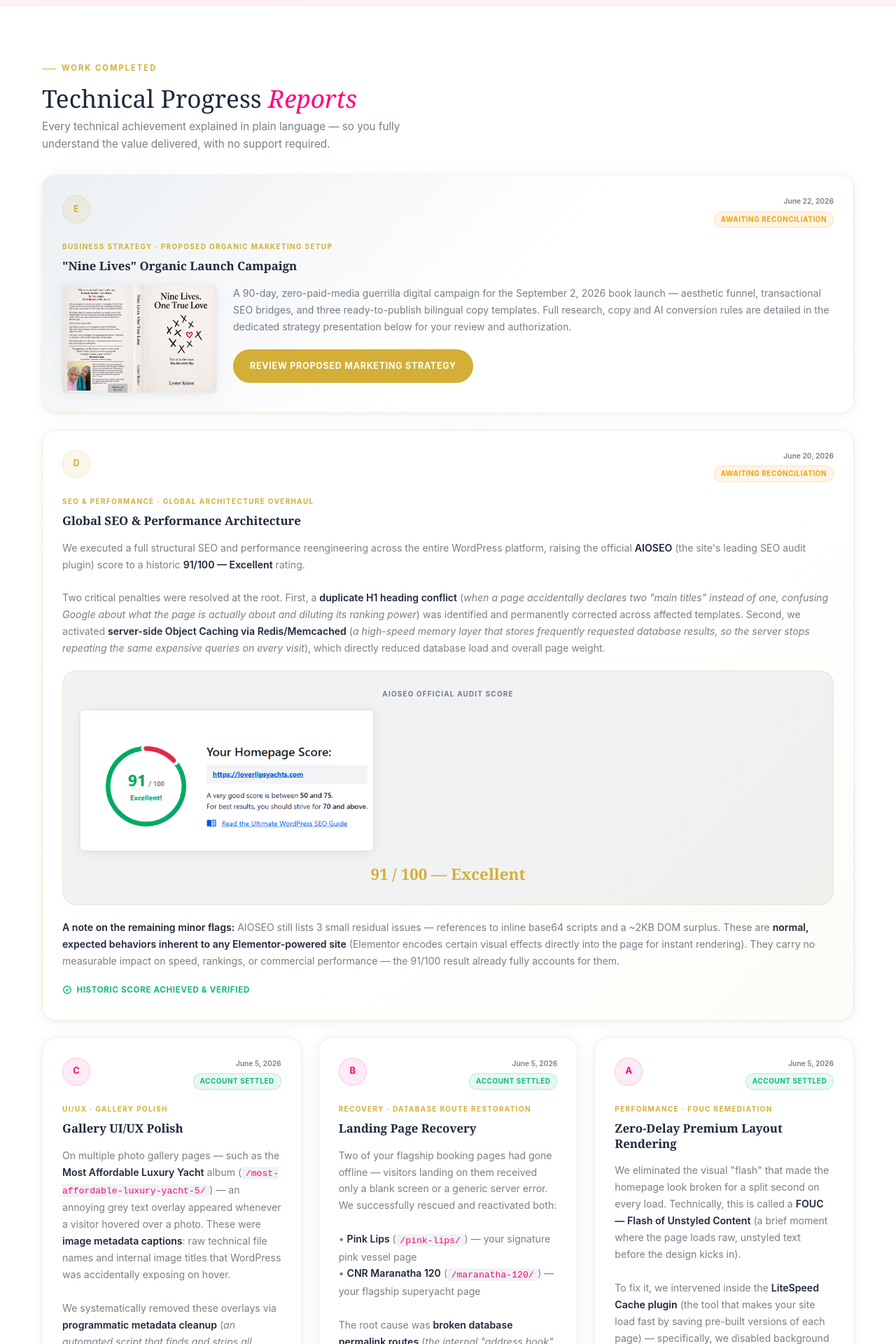
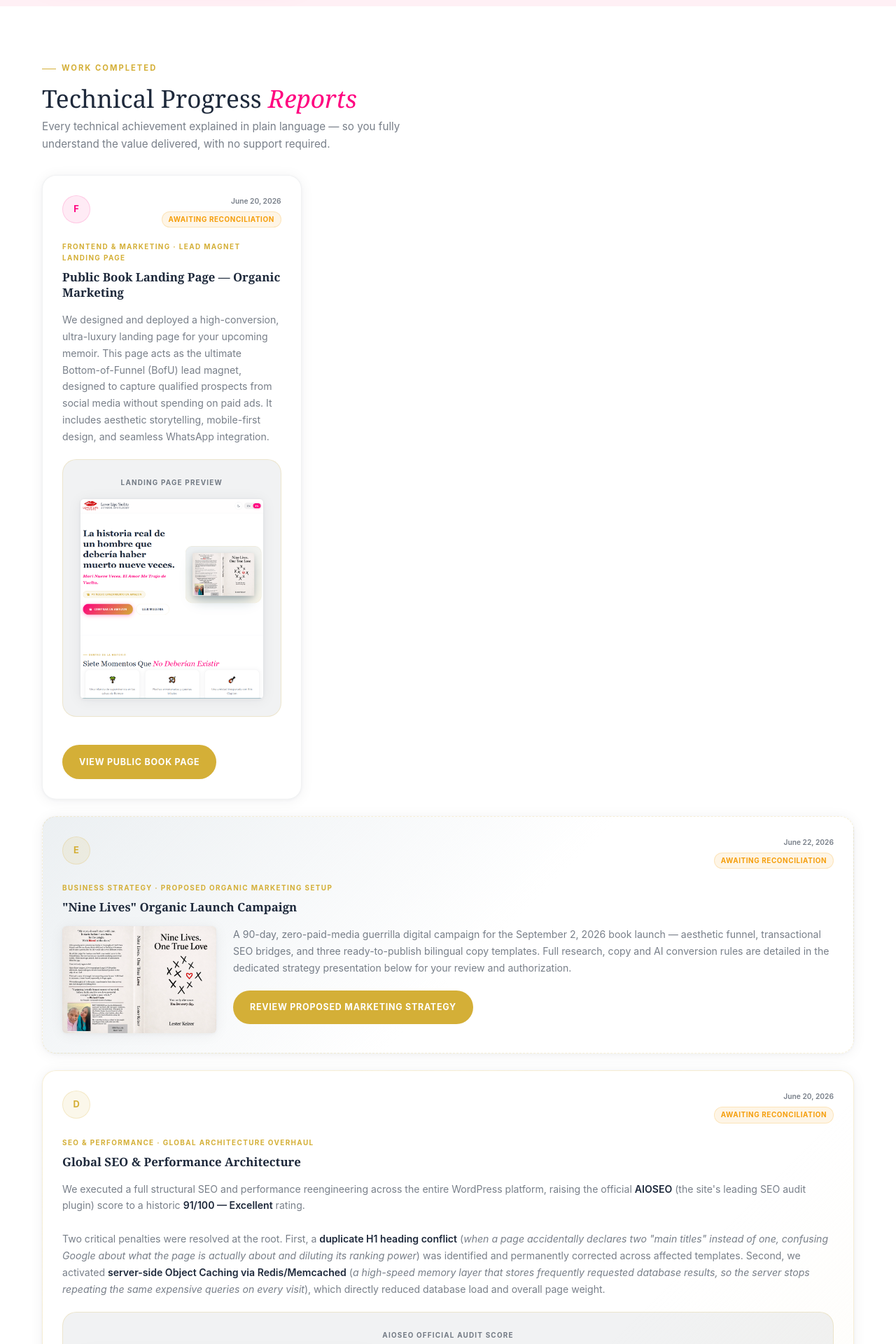
Before and after one commit to dacadomx-collab/loverlipsyachts, a PHP site: page / in a window 1280 px wide. Shown: the part 855-2775 px from the top of the page at 70% size. Run offline with PHP 8.4, Linux system fonts and the light colour scheme; the visitor is signed in with stand-in values (Sample User, id 1).

Commit message:
LADING PAGE Y BOOK
LADING PAGE Y BOOK

```diff
--- a/book.html
+++ b/book.html
@@ -7,6 +7,7 @@
   <meta name="robots" content="index, follow" />
   <title>Nine Lives. One True Love — by Lester Keizer</title>
   <link rel="stylesheet" href="assets/css/style.css" />
+  <link rel="icon" type="image/png" href="assets/img/logo.png" />
   <!-- Blocking: applies saved theme before first paint — prevents flash -->
   <script src="assets/js/theme-init.js"></script>
 </head>
--- a/dashboard.php
+++ b/dashboard.php
@@ -15,6 +15,7 @@ if (!defined('LLY_DASHBOARD_GATEKEEPER')) {
   <meta name="robots" content="noindex, nofollow" />
   <title>Lover Lips Yachts · Owner Dashboard</title>
   <link rel="stylesheet" href="assets/css/style.css" />
+  <link rel="icon" type="image/png" href="assets/img/logo.png" />
   <!-- Blocking: applies saved theme before first paint — prevents flash -->
   <script src="assets/js/theme-init.js"></script>
 </head>
@@ -244,6 +245,58 @@ if (!defined('LLY_DASHBOARD_GATEKEEPER')) {
         </p>
 
         <div class="reports-grid">
+
+          <!-- Report F: Public Book Landing Page (book.html) -->
+          <article class="report-card">
+            <div class="report-card-head">
+              <div class="report-number">F</div>
+              <div class="report-card-meta">
+                <p class="report-date">
+                  <span data-lang="en">June 20, 2026</span>
+                  <span data-lang="es">20 de Junio, 2026</span>
+                </p>
+                <span class="pill pill-orange">
+                  <span data-lang="en">Awaiting Reconciliation</span>
+                  <span data-lang="es">Por Conciliar</span>
+                </span>
+              </div>
+            </div>
+            <p class="report-tag">
+              <span data-lang="en">Frontend &amp; Marketing · Lead Magnet Landing Page</span>
+              <span data-lang="es">Frontend y Marketing · Landing Page Imán de Leads</span>
+            </p>
+            <h3 class="report-title">
+              <span data-lang="en">Public Book Landing Page — Organic Marketing</span>
+              <span data-lang="es">Landing Page Pública del Libro — Marketing Orgánico</span>
+            </h3>
+            <div class="report-body">
+              <p data-lang="en">
+                We designed and deployed a high-conversion, ultra-luxury landing page for your upcoming memoir. This page acts as the ultimate Bottom-of-Funnel (BofU) lead magnet, designed to capture qualified prospects from social media without spending on paid ads. It includes aesthetic storytelling, mobile-first design, and seamless WhatsApp integration.
+              </p>
+              <p data-lang="es">
+                Diseñamos y desplegamos una landing page de ultra-lujo y alta conversión para tus próximas memorias. Esta página actúa como el imán de prospectos definitivo (BofU), diseñada para capturar clientes calificados desde redes sociales sin gastar en pautas publicitarias. Incluye storytelling estético, diseño mobile-first e integración directa con WhatsApp.
+              </p>
+
+              <!-- Landing Page Screenshot Showcase -->
+              <div class="report-score-frame">
+                <p class="report-score-frame-label">
+                  <span data-lang="en">Landing Page Preview</span>
+                  <span data-lang="es">Vista Previa de la Landing Page</span>
+                </p>
+                <img
+                  src="assets/img/LandingPage.png"
+                  alt="Nine Lives. One True Love — public landing page preview"
+                  class="report-score-img"
+                  loading="lazy"
+                />
+              </div>
+
+              <a href="book.html" class="report-strategic-gold-btn" target="_blank" rel="noopener noreferrer">
+                <span data-lang="en">View Public Book Page</span>
+                <span data-lang="es">Ver Página Pública del Libro</span>
+              </a>
+            </div>
+          </article>
 
           <!-- Report E: Organic Marketing Strategy (business plan, not a dev report) -->
           <article class="report-card report-card--strategic">
--- a/index.php
+++ b/index.php
@@ -28,6 +28,7 @@ if (lly_is_authenticated()) {
   <meta name="robots" content="noindex, nofollow" />
   <title>Lover Lips Yachts · Owner Dashboard</title>
   <link rel="stylesheet" href="assets/css/style.css" />
+  <link rel="icon" type="image/png" href="assets/img/logo.png" />
   <!-- Blocking: applies saved theme before first paint — prevents flash -->
   <script src="assets/js/theme-init.js"></script>
 </head>
--- a/strategy.php
+++ b/strategy.php
@@ -26,6 +26,7 @@ if (!lly_is_authenticated()) {
   <meta name="robots" content="noindex, nofollow" />
   <title>Lover Lips Yachts · Marketing Strategy</title>
   <link rel="stylesheet" href="assets/css/style.css" />
+  <link rel="icon" type="image/png" href="assets/img/logo.png" />
   <script src="assets/js/theme-init.js"></script>
 </head>
 
```
Also changed, not shown: docs/02_SYSTEM_CODEX_REGISTRY.md (+20 -0 lines), assets/img/LandingPage.png (added).
